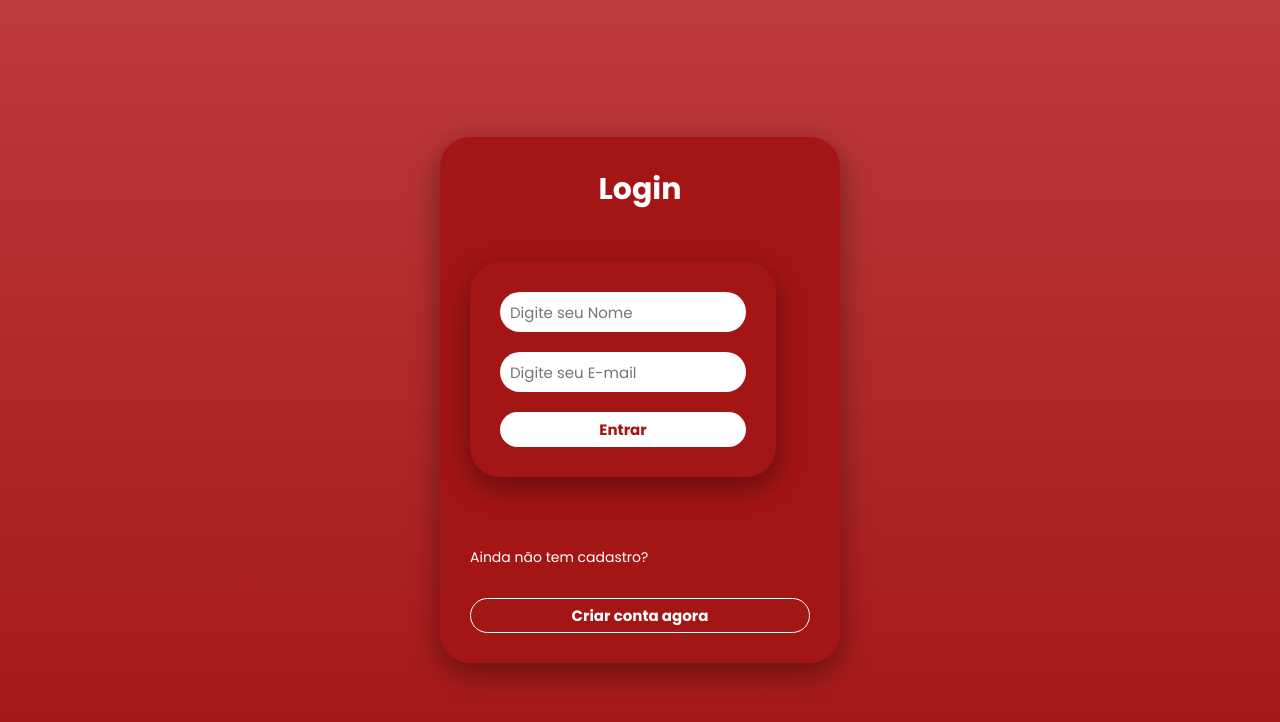
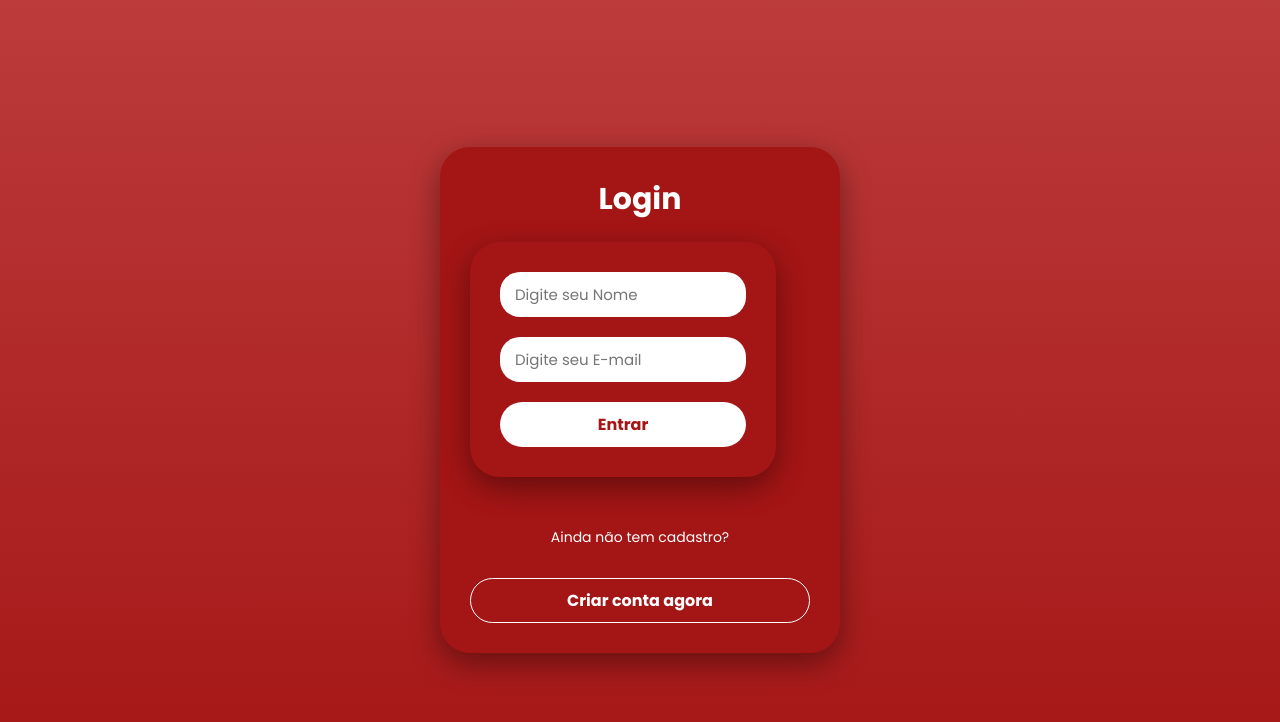
Before and after one commit to bruno9563/frontend1, a React (Vite) app: page / in a window 1280 px wide. Shown: the top 722 px of the page. Built offline with nearby package versions, Linux system fonts and the light colour scheme; no server answers; a web font is replaced by a local one.

Commit message:
Fix: Padronizado estilo da pagina de login com mesmas medidas da pagina de cadastro

```diff
--- a/src/pages/Login/style.css
+++ b/src/pages/Login/style.css
@@ -1,78 +1,98 @@
-/* Isso garante que o fundo não tenha bordas brancas e ocupe tudo */
-body, html {
+/* Garante que o fundo não tenha bordas brancas e ocupe tudo */
+body,
+html {
   margin: 0;
   padding: 0;
   width: 100%;
   height: 100%;
 }
 
+/* Container principal com degradê */
 .container-login {
   display: flex;
   align-items: center;
-  justify-content: center; /* Centraliza verticalmente o box */
+  justify-content: center;
   flex-direction: column;
-
-  /* ALTURA TOTAL: Isso resolve o problema de o degradê cortar no meio */
   min-height: 100vh;
   width: 100%;
-
-  /* O DEGRADÊ: Começa em um vermelho vivo e termina no seu tom rgb(164, 21, 21) */
   background: linear-gradient(180deg, #bc3b3b 0%, #a41515 100%);
-
-  /* Faz o fundo ficar fixo caso a página cresça (evita repetição) */
   background-attachment: fixed;
+  padding: 20px;
 }
 
-/* Ajuste no login-box para combinar com a nova centralização */
+/* Caixa de login - MESMAS MEDIDAS DA PÁGINA DE CADASTRO */
 .login-box {
   display: flex;
   flex-direction: column;
-  gap: 30px;
-  padding: 30px; /* Aumentei um pouco para respirar melhor */
+  gap: 20px;
+  /* Mesmo gap da página de cadastro */
+  padding: 30px;
+  /* Mesmo padding da página de cadastro */
   border-radius: 30px;
+  /* Mesmo border-radius da página de cadastro */
   background-color: rgb(164, 21, 21);
-  max-width: 90%; /* Melhor para celulares */
+  max-width: 90%;
   width: 400px;
-  box-shadow: 0px 10px 30px rgba(0, 0, 0, 0.4); /* Sombra preta fica melhor no fundo escuro */
+  /* Mesma largura da página de cadastro */
+  box-shadow: 0px 10px 30px rgba(0, 0, 0, 0.4);
 }
+
 .login-box h1 {
   color: rgb(255, 255, 255);
   font-size: 30px;
   text-align: center;
+  margin-bottom: 0;
 }
 
+/* Inputs - MESMAS MEDIDAS DA PÁGINA DE CADASTRO */
 .login-box input {
   border: none;
   border-radius: 20px;
-    height: 40px;
-    padding-left: 10px;
+  /* Mesmo border-radius da página de cadastro */
+  height: 45px;
+  /* Mesma altura da página de cadastro */
+  background-color: #ffffff;
+  color: #000000;
+  font-size: 15px;
+  padding-left: 15px;
+  /* Mesmo padding da página de cadastro */
   outline: none;
 }
 
+/* Botões - MESMAS MEDIDAS DA PÁGINA DE CADASTRO */
 .login-box button {
   border-radius: 30px;
   background-color: rgb(255, 255, 255);
-  height: 35px;
+  height: 45px;
+  /* Mesma altura da página de cadastro */
   border: none;
   font-weight: bold;
   cursor: pointer;
-  font-size: 15px;
-  text-align: center;
+  font-size: 16px;
+  /* Mesmo tamanho de fonte da página de cadastro */
+  color: rgb(164, 21, 21);
+  transition: 0.3s;
 }
-
 
 .login-box button:hover {
   background-color: #fffafa;
+  transform: scale(1.02);
 }
 
 .login-box p {
   color: white;
   font-size: 14px;
-    margin-top: 20px;
+  margin: 10px 0;
+  text-align: center;
 }
 
+/* Botão secundário (Criar conta) */
 .btn-secondary {
   background-color: transparent !important;
   color: rgb(255, 255, 255) !important;
   border: 1px solid rgb(255, 255, 255) !important;
 }
+
+.btn-secondary:hover {
+  background-color: rgba(255, 255, 255, 0.1) !important;
+}
```
Lines whose indentation alone changed are shown as unchanged.
